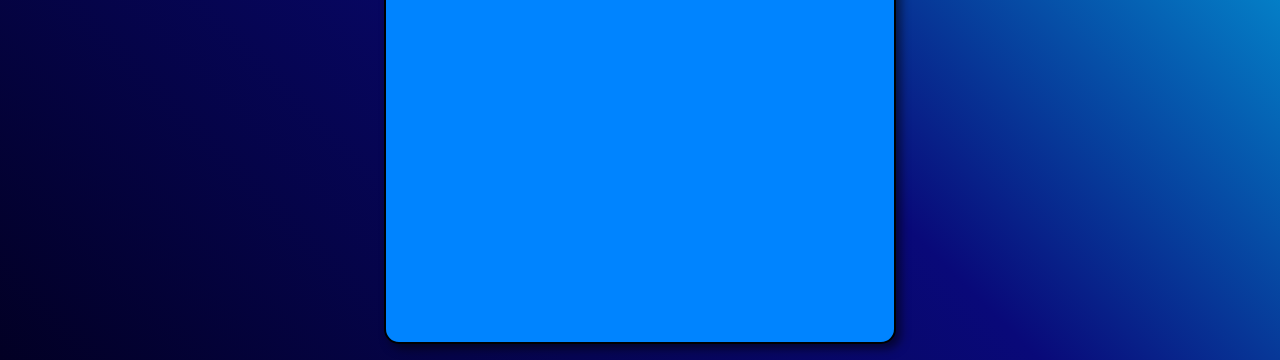
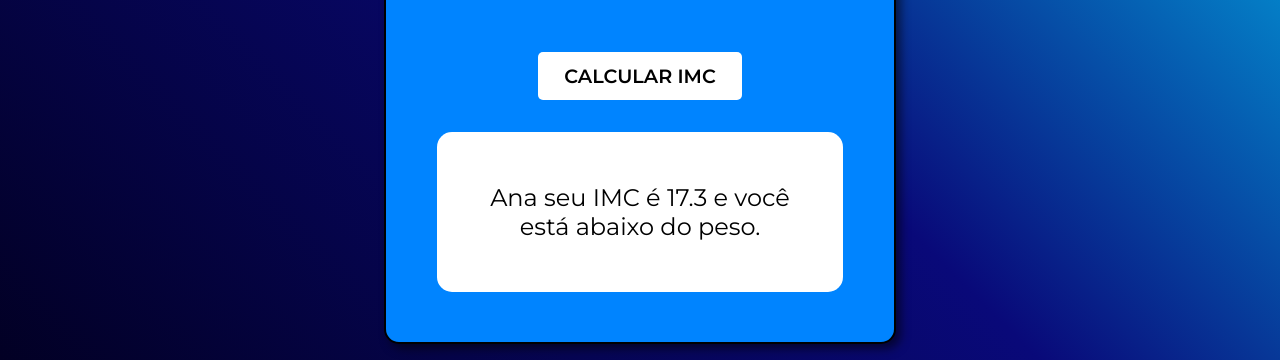
Before and after one commit to GabrielPKTN/calculadora-imc-js, a plain HTML site: page index.html in a window 1280 px wide. Shown: the part 440-800 px from the top of the page. Drawn offline with Linux system fonts and the light colour scheme.

Commit message:
Terminando toda estrutura e estilização da página web

```diff
--- a/index.html
+++ b/index.html
@@ -31,6 +31,12 @@
                 </div>
 
             </div>
+            <div class="container-resultado">
+                <button class="btn-calcular-imc">CALCULAR IMC</button>
+                <div class="resultado">
+                    <p>Ana seu IMC é 17.3 e você está abaixo do peso.</p>
+                </div>
+            </div>
 
         </div>
     </main>
--- a/style.css
+++ b/style.css
@@ -66,7 +66,8 @@ main {
 .entrada-dados {
     height: 2rem;
     border-radius: 6px;
-    font-size: 1.5rem
+    font-size: 1.5rem;
+    border: none;
 }
 
 input[type=number] {
@@ -77,3 +78,38 @@ input[type=number] {
 input[type=number]::-webkit-inner-spin-button {
     -webkit-appearance: none;
 }
+
+.container-resultado {
+    display: flex;
+    flex-direction: column;
+    align-items: center;
+    gap: 2rem;
+
+}
+
+.btn-calcular-imc {
+    width: 40%;
+    height: 3rem;
+    border-radius: 5px;
+    border: none;
+    background: white;
+    font-family: 'Montserrat', sans-serif;
+    font-weight: 600;
+    font-size: 1.2rem;
+}
+
+.resultado {
+    background-color: white;
+    border-radius: 15px;
+    max-width: 80%;
+    height: 10rem;
+    display: flex;
+    align-items: center;
+    justify-content: center;
+}
+
+.resultado p {
+    width: 75%;
+    font-size: 1.5rem;
+    text-align: center;
+}
```
